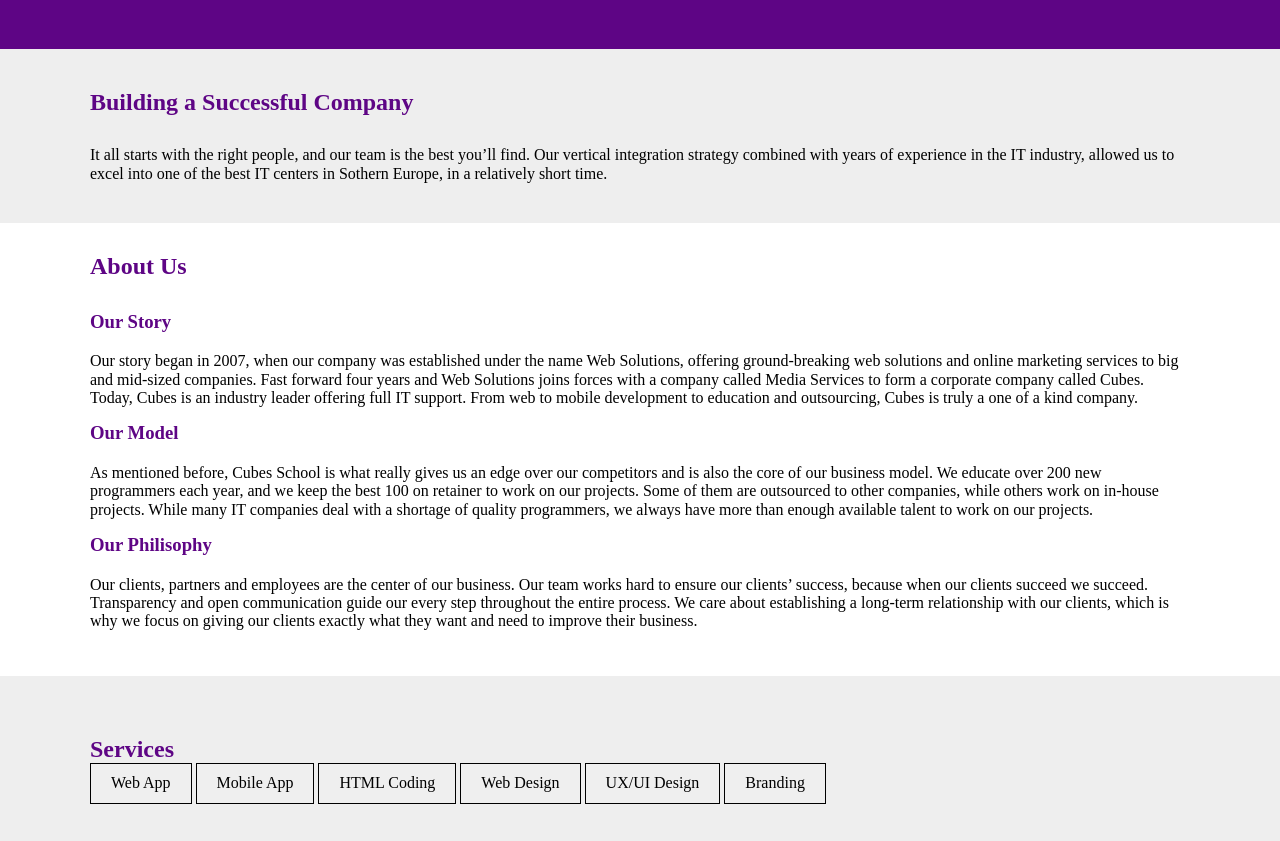
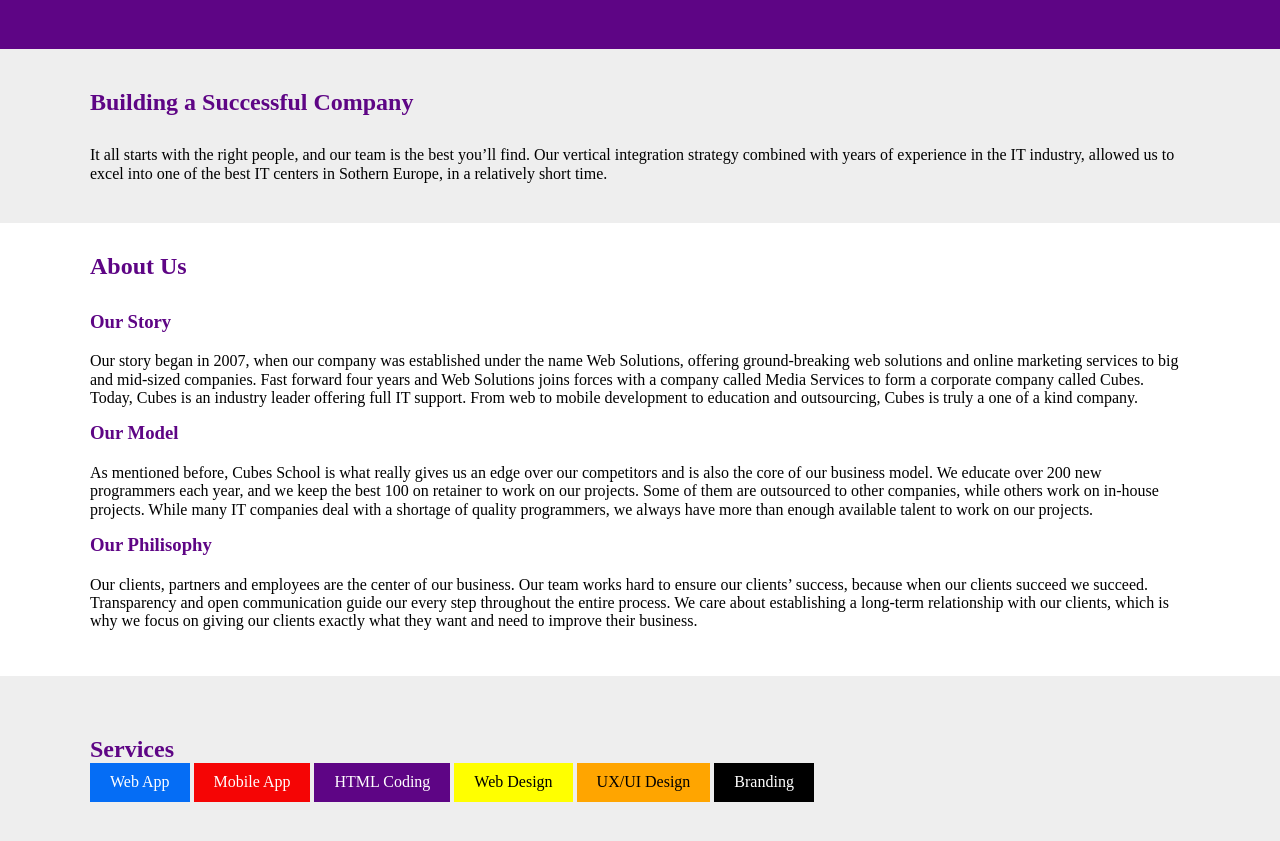
Before and after one commit to vladandzulovic/learningSass, a plain HTML site: page public_html/index.html in a window 1280 px wide. Shown: the part 111-952 px from the top of the page. Drawn offline with nearby package versions, Linux system fonts and the light colour scheme; files that its build step writes are made by us from their sources.

Commit message:
BTN componente done

```diff
--- a/public_html/index.html
+++ b/public_html/index.html
@@ -88,12 +88,12 @@
         <section id="service" class="service-section">
             <div class="container">
                 <h2>Services</h2>
-                <button class='btn'>Web App</button>
-                <button class='btn'>Mobile App</button>
-                <button class='btn'>HTML Coding</button>
-                <button class='btn'>Web Design</button>
-                <button class='btn'>UX/UI Design</button>
-                <button class='btn'>Branding</button>
+                <button class='btn-cool'>Web App</button>
+                <button class='btn-hot'>Mobile App</button>
+                <button class='btn-awesome'>HTML Coding</button>
+                <button class='btn-info'>Web Design</button>
+                <button class='btn-fancy'>UX/UI Design</button>
+                <button class='btn-dark'>Branding</button>
             </div><!-- container -->
         </section>
 
--- a/public_html/scss/partials/_components.scss
+++ b/public_html/scss/partials/_components.scss
@@ -1,11 +1,95 @@
 // BUTTONS
+//$btn-color: $white;
+//$btn-dark-color: $black;
+//$cool-bg: $blue;
+//$hot-bg: $red;
+//$awesome-bg: $purple;
+//$info-bg: $yellow;
+// $fancy-bg: $orange;
+//$cool-hover-bg: #0451b5;
+
+
+// darken($color, amount)
+//lighten($color, amount)
+//rgba($color, opacity)
 
 
 
-.btn{
+$buttons: (
+    'cool': $blue,
+    'hot': $red,
+    'awesome': $purple,
+    'info': $yellow,
+    'fancy': $orange,
+    'dark': $black
+);
+
+
+
+
+%btn{
     display: inline-block;
     padding: 10px 20px;
-    border: 1px solid #000;
+    border: none;
     margin-bottom: 1rem;
     @include radiusAll(0, 20px, 0 , 25px);
+    cursor: pointer;
+    transition: 0.2s linear;
 }
+
+
+
+
+
+@each $key, $value in $buttons {
+
+    .btn-#{$key}{
+        @extend %btn;
+        background-color: $value;
+        color: colorYIQ($value);
+        &:hover{
+        background-color:darken($value, 10%) ;
+    }
+    }
+}
+
+
+
+
+/*
+.btn-cool{
+    @extend %btn;
+    background-color: $cool-bg;
+    color: colorYIQ($cool-bg);
+    &:hover{
+        background-color:darken($cool-bg, 10%) ;
+    }
+}
+
+
+.btn-hot{
+    @extend %btn;
+    background-color: $hot-bg;
+    color: colorYIQ($hot-bg);
+    &:hover{
+        background-color:darken($hot-bg, 10%) ;
+    }
+}
+
+.btn-awesome{
+    @extend %btn;
+    background-color: $awesome-bg;
+    color: colorYIQ($awesome-bg);
+    &:hover{
+        background-color:darken($awesome-bg, 10%) ;
+    }
+}
+
+.btn-info{
+    @extend %btn;
+    background-color: $info-bg;
+    color: colorYIQ($info-bg);
+    &:hover{
+        background-color:darken($info-bg, 10%) ;
+    }
+}*/
--- a/public_html/scss/partials/_functions.scss
+++ b/public_html/scss/partials/_functions.scss
@@ -39,8 +39,22 @@
         -moz-border-radius: 0;
         -ms-border-radius: 0;
     }
+}
 
 
 
+@function colorYIQ($bg){
+    $r: red($bg);
+    $g: green($bg);
+    $b: blue($bg);
+
+    $yiq: $r*0.299 + $g*0.587 + $b*0.114;
+
+    @if($yiq > 150){
+        @return $black;
+    }
+    @else{
+        @return $white;
+    }
 
 }
```
Also changed, not shown: nbproject/private/private.xml (+0 -13 lines), public_html/css/theme.css, 1 other file.
